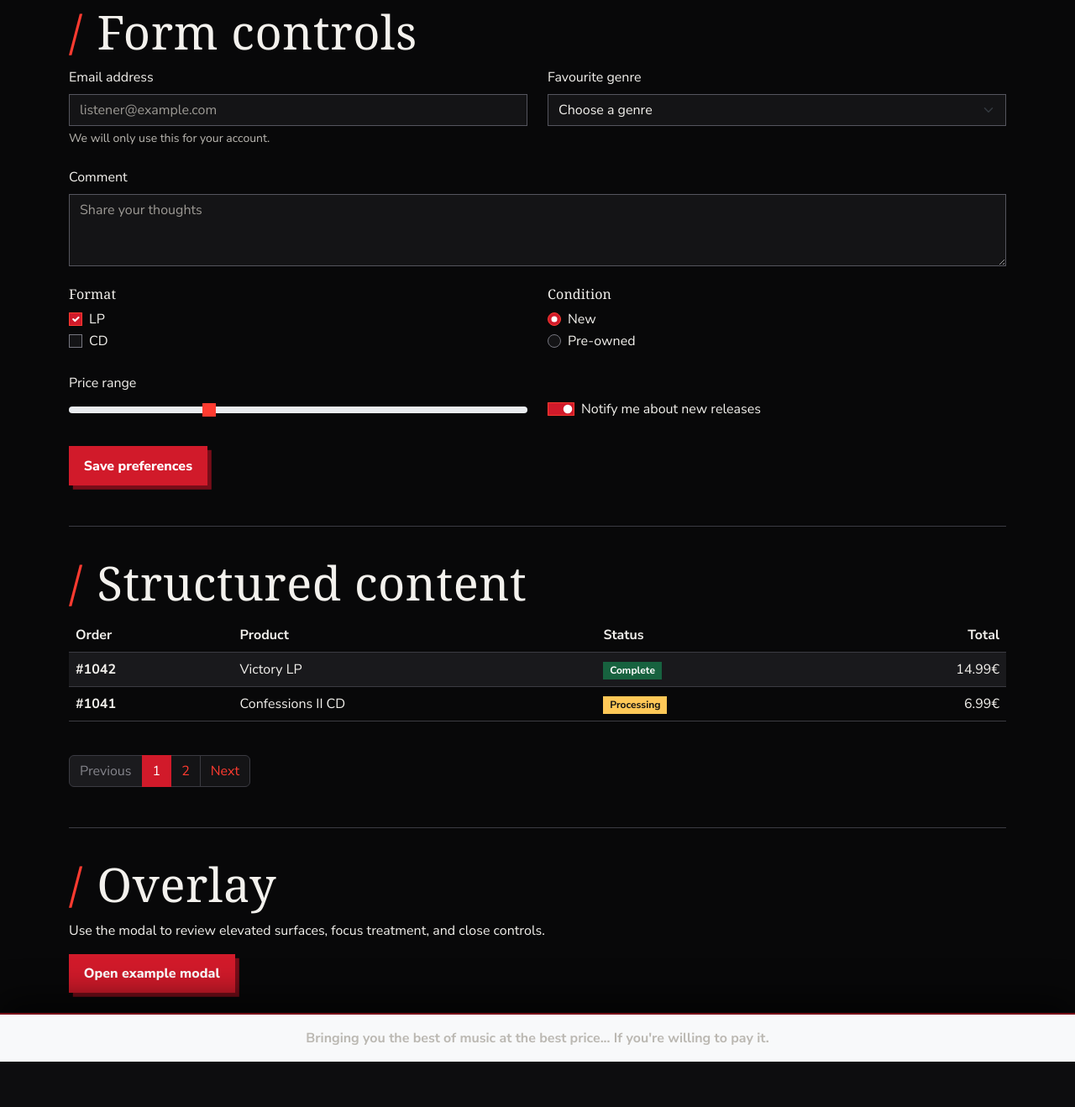
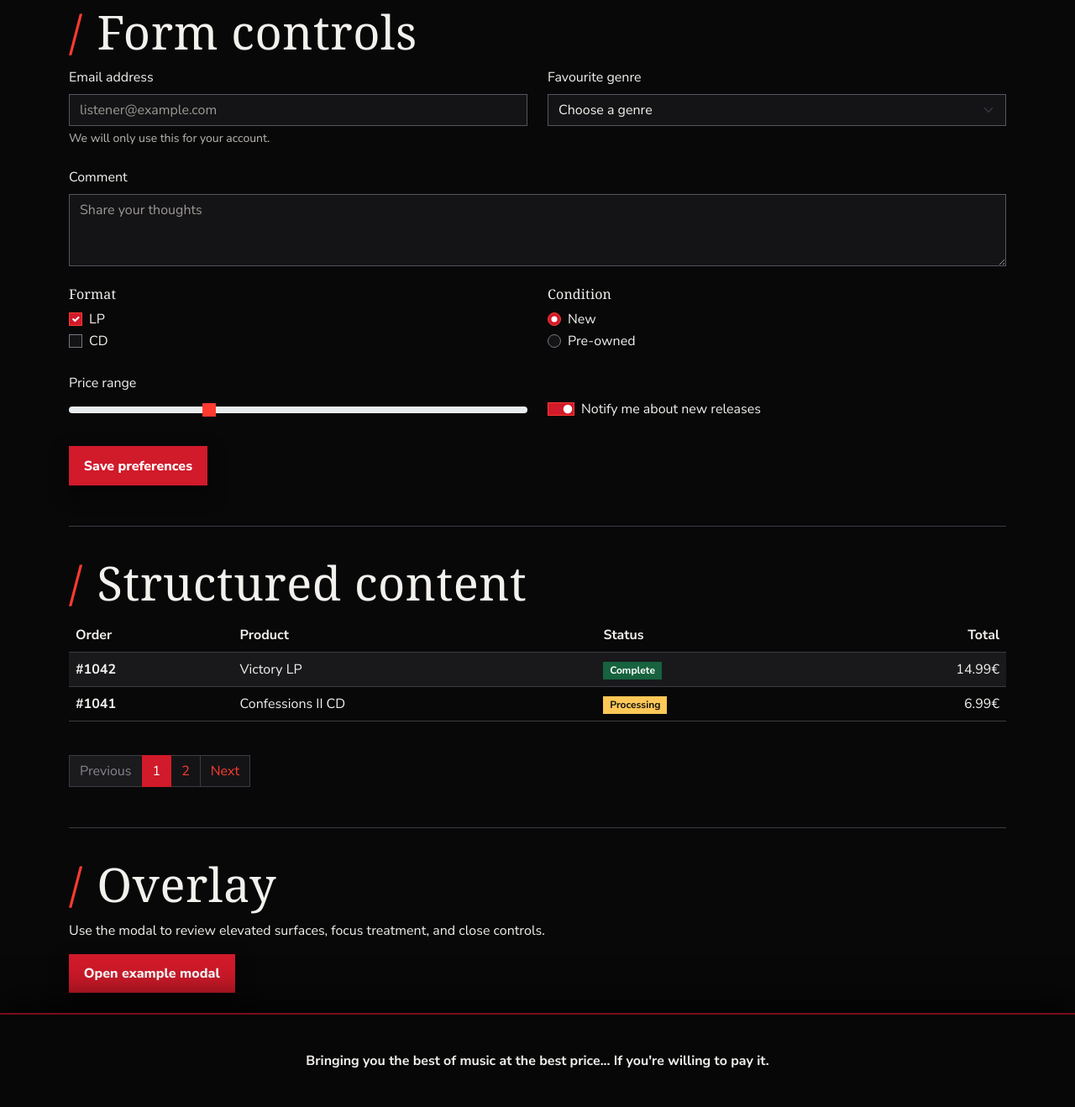
Before and after one commit to chriskalos/cult-records, a Django app: page /visuals/ in a window 1280 px wide. Shown: the part 2266-3584 px from the top of the page at 84% size. Before the commit the page ends 3530 px from the top, so only its background shows below. Run offline with Django 5.2, Linux system fonts and the light colour scheme; data comes from the database, SQL or seed files in the repository; some web fonts are replaced.

Commit message:
Refine prototype corners and depth

```diff
--- a/visuals/static/visuals/css/gallery.css
+++ b/visuals/static/visuals/css/gallery.css
@@ -105,7 +105,7 @@ header .navbar {
     --bs-navbar-brand-hover-color: var(--cult-red-bright);
     background: rgba(8, 8, 9, 0.98) !important;
     border-bottom: 2px solid var(--cult-red-dark);
-    box-shadow: 0 1rem 2.5rem rgba(0, 0, 0, 0.7), 0 0.25rem 0 var(--cult-red-dark);
+    box-shadow: 0 1rem 2.75rem rgba(0, 0, 0, 0.7);
     min-height: 7rem;
 }
 
@@ -118,8 +118,8 @@ header .navbar {
 header .nav-link,
 header .btn,
 header .navbar-toggler {
-    border-radius: 999px;
-    box-shadow: 0 0.32rem 0 #000000, 0 0.5rem 1rem rgba(0, 0, 0, 0.55);
+    border-radius: 0;
+    box-shadow: 0 0.65rem 1.4rem rgba(0, 0, 0, 0.58);
     font-weight: 800;
 }
 
@@ -182,12 +182,11 @@ header form[role="search"] .form-control {
     --bs-btn-active-border-color: #b71322;
     --bs-btn-disabled-bg: #6f3036;
     --bs-btn-disabled-border-color: #6f3036;
-    box-shadow: 0.3rem 0.3rem 0 var(--cult-red-dark);
+    box-shadow: 0 0.6rem 1.35rem rgba(0, 0, 0, 0.52);
 }
 
 .btn-primary:hover {
-    box-shadow: 0.18rem 0.18rem 0 var(--cult-red-dark);
-    transform: translate(0.12rem, 0.12rem);
+    box-shadow: 0 0.45rem 1rem rgba(0, 0, 0, 0.6);
 }
 
 .btn-secondary {
@@ -283,7 +282,7 @@ a:focus-visible {
     background: var(--cult-coal);
     border: 1px solid var(--cult-border);
     border-top: 2px solid var(--cult-red);
-    box-shadow: 0.55rem 0.55rem 0 #000000, 0 1rem 2rem rgba(0, 0, 0, 0.4);
+    box-shadow: 0 0.9rem 2.25rem rgba(0, 0, 0, 0.55);
     color: var(--cult-bone);
 }
 
@@ -351,6 +350,12 @@ a:focus-visible {
     color: var(--cult-red-bright);
 }
 
+.pagination .page-item:first-child .page-link,
+.pagination .page-item:last-child .page-link,
+.pagination .page-link {
+    border-radius: 0 !important;
+}
+
 .active > .page-link,
 .page-link.active {
     background-color: var(--cult-red);
@@ -377,7 +382,7 @@ a:focus-visible {
 
 .palette-swatch {
     border: 1px solid var(--cult-border);
-    box-shadow: 0.35rem 0.35rem 0 #000000;
+    box-shadow: 0 0.75rem 1.75rem rgba(0, 0, 0, 0.48);
     display: flex;
     flex-direction: column;
     font-weight: 800;
@@ -417,12 +422,15 @@ a:focus-visible {
     color: #090909;
 }
 
-body > footer {
-    background: #050506 !important;
+body > footer.bg-body-tertiary {
+    align-items: center;
+    background-color: rgba(8, 8, 9, 0.98) !important;
     border-top: 2px solid var(--cult-red-dark);
-    box-shadow: 0 -1rem 2.5rem rgba(0, 0, 0, 0.65);
-    color: var(--cult-muted);
+    box-shadow: 0 -1rem 2.75rem rgba(0, 0, 0, 0.7);
+    color: var(--cult-bone);
+    display: flex;
     font-weight: 700;
+    min-height: 7rem;
     text-align: center;
 }
 
```
